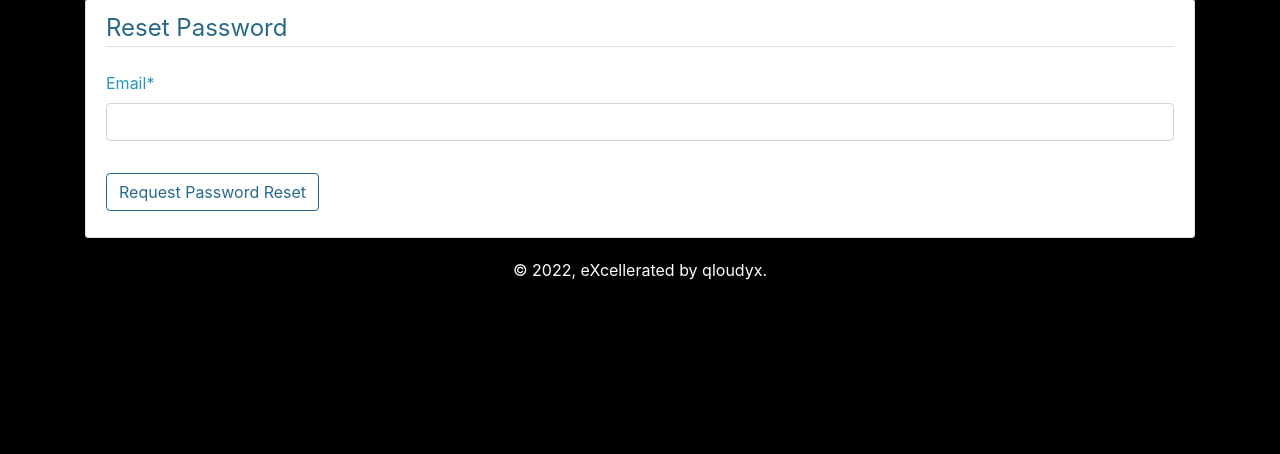
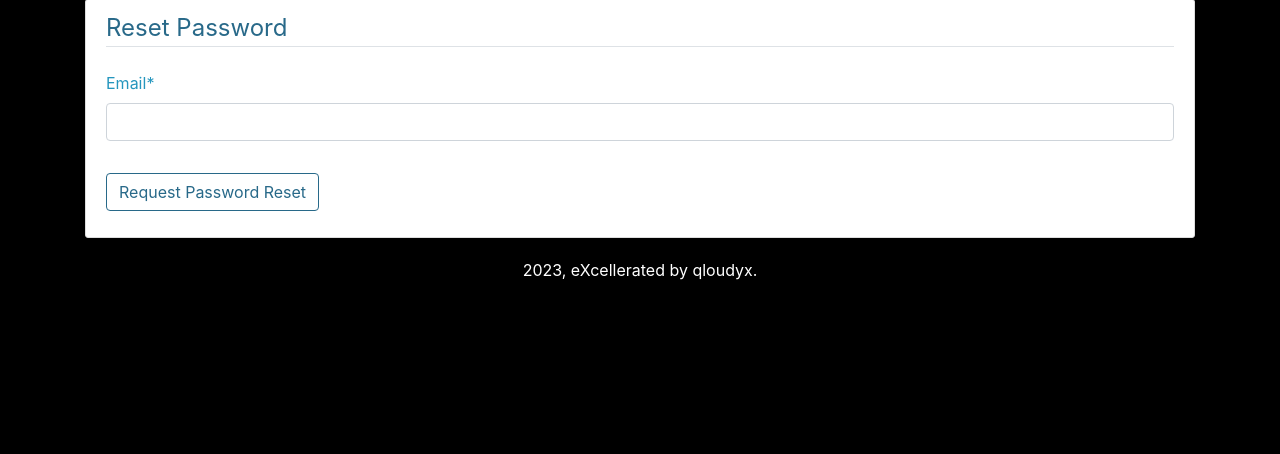
Before and after one commit to dev-qloudyx/APIBroker, a Django app: page /password-reset/ in a window 1280 px wide. Shown: the part 101-555 px from the top of the page. Run offline with Django 4.2, Linux system fonts and the light colour scheme; parts of the project's set-up code (start-up, migrations or seed data) failed here and were passed over; some libraries are stand-ins or nearby versions.

Commit message:
{% now "Y" %}

```diff
--- a/templates/base_logout.html
+++ b/templates/base_logout.html
@@ -42,5 +42,5 @@
     </body>
     <footer style="color: white; text-align: center; padding-bottom: 10px;">
         <a href="https://qloudyx.pt" style="color: white;" target="_blank">
-            © 2022, eXcellerated by qloudyx.</a></footer>
+            {% now "Y" %}, eXcellerated by qloudyx.</a></footer>
 </html>
```
